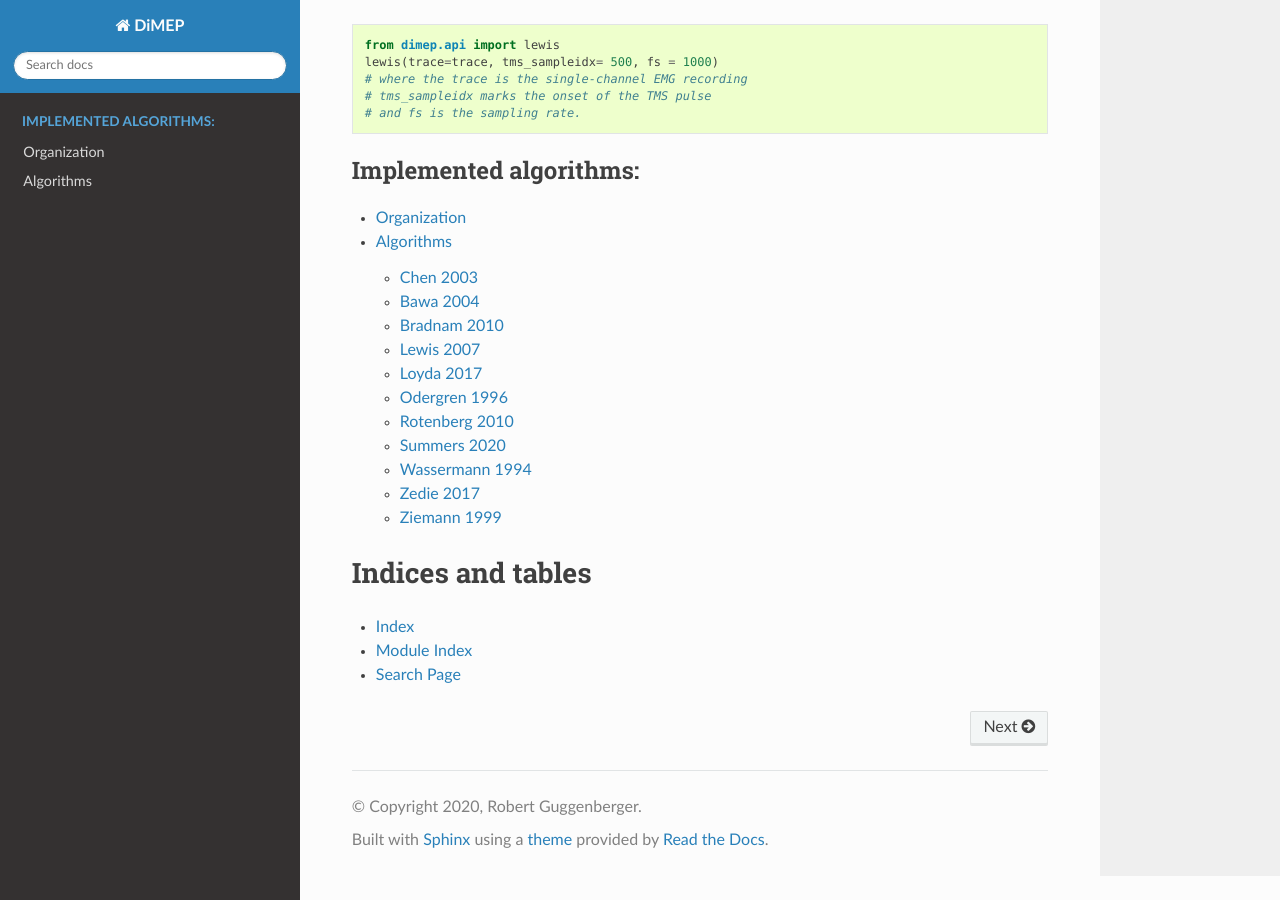
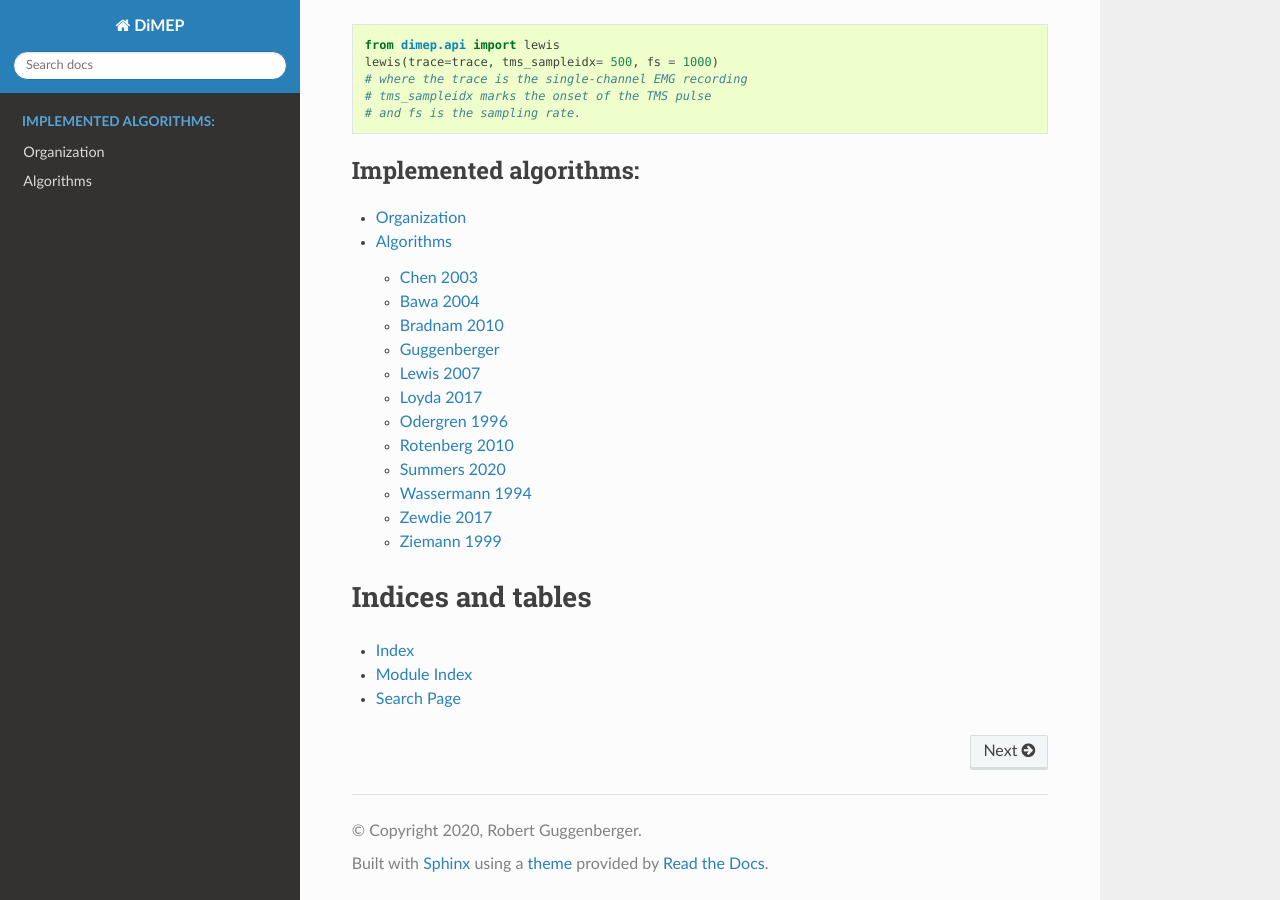
Before and after one commit to agricolab/tool-dimep, a Sphinx documentation site: the page built from docs/source/index.rst, in a window 1280 px wide and 900 px high, scrolled down 573 px. Built offline with Sphinx 7.4.7 and the Read the Docs theme 2.0.0, drawn with Linux system fonts in a browser that asks for light colours.

Commit message:
Document guggenberger

```diff
--- a/docs/source/algorithms.rst
+++ b/docs/source/algorithms.rst
@@ -35,6 +35,12 @@ Bradnam 2010
 
 .. autofunction:: bradnam
 
+
+Guggenberger
+++++++++++++
+
+.. autofunction:: guggenberger
+
 Lewis 2007
 ++++++++++
 
@@ -67,7 +73,7 @@ Wassermann 1994
 
 .. autofunction:: wassermann
 
-Zedie 2017
+Zewdie 2017
 +++++++++++
 
 .. autofunction:: zewdie
```
Also changed, not shown: 1 other file.
